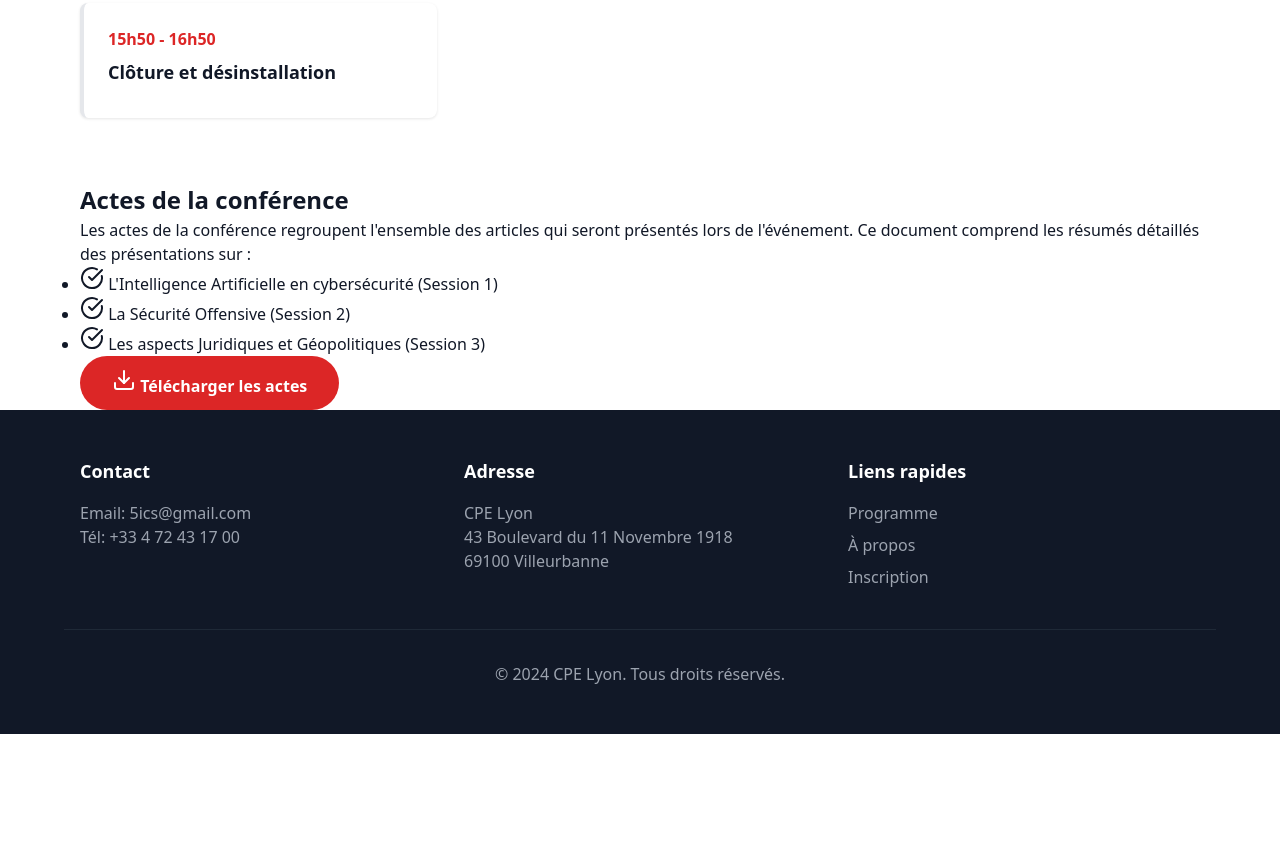
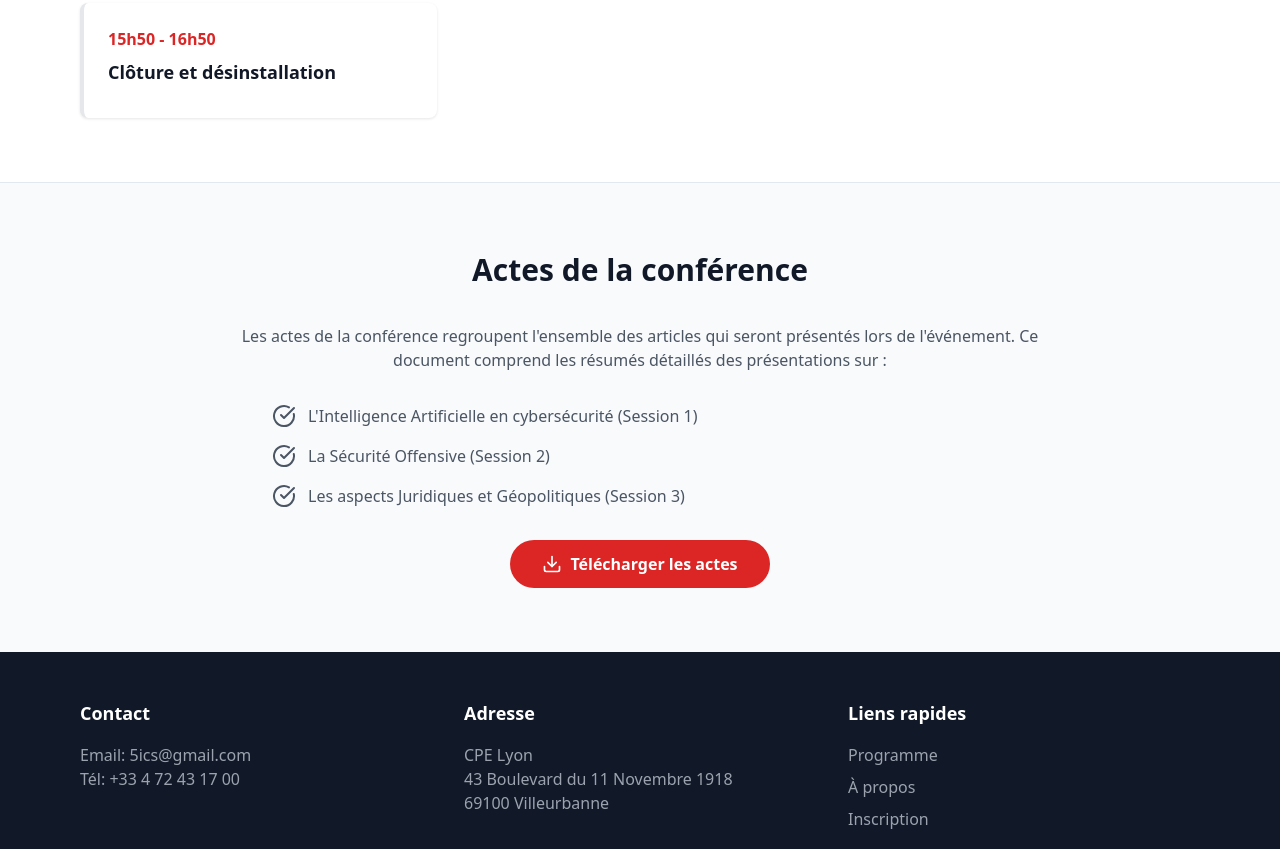
Before and after one commit to CpeConf/5ICSConf, a plain HTML site: page index.html in a window 1280 px wide. Shown: the part 2069-2918 px from the top of the page. Before the commit the page ends 2803 px from the top, so only its background shows below. Drawn offline with nearby package versions, Linux system fonts and the light colour scheme.

Commit message:
Update styles.css

```diff
--- a/styles.css
+++ b/styles.css
@@ -30,6 +30,8 @@ body {
     font-weight: 600;
     text-decoration: none;
     transition: background-color 0.3s;
+    border: none;
+    cursor: pointer;
 }
 
 .btn-primary {
@@ -110,7 +112,8 @@ body {
 
 /* About section */
 .about-section {
-    background-color: #f9fafb;
+    background: linear-gradient(rgba(249, 250, 251, 0.9), rgba(249, 250, 251, 0.9)),
+                url('https://images.unsplash.com/photo-1550751827-4bd374c3f58b?q=80&w=2940') center/cover no-repeat;
     padding: 4rem 0;
 }
 
@@ -158,12 +161,6 @@ body {
     margin-right: 0.75rem;
 }
 
-.about-section {
-    background: linear-gradient(rgba(249, 250, 251, 0.9), rgba(249, 250, 251, 0.9)),
-                url('https://images.unsplash.com/photo-1550751827-4bd374c3f58b?q=80&w=2940') center/cover no-repeat;
-    padding: 4rem 0;
-}
-
 .about-image {
     border-radius: 0.5rem;
     overflow: hidden;
@@ -190,7 +187,7 @@ body {
 
 .program-grid {
     display: grid;
-    gap: 2rem;
+    gap: 1.5rem;
 }
 
 @media (min-width: 768px) {
@@ -239,12 +236,6 @@ body {
     background-color: #f0fdf4;
 }
 
-.session-details {
-    color: #6b7280;
-    font-size: 0.9rem;
-    margin-top: 0.5rem;
-}
-
 .program-item .time {
     color: #dc2626;
     font-weight: 600;
@@ -257,31 +248,70 @@ body {
     margin-bottom: 0.5rem;
 }
 
-.program-item .speaker {
+.program-item .session-details {
+    color: #6b7280;
+    font-size: 0.9rem;
+}
+
+/* Actes section */
+.actes-section {
+    background-color: #f8fafc;
+    padding: 4rem 0;
+    border-top: 1px solid #e2e8f0;
+}
+
+.actes-section h2 {
+    font-size: 1.875rem;
+    font-weight: bold;
+    text-align: center;
+    margin-bottom: 2rem;
+}
+
+.actes-content {
+    max-width: 800px;
+    margin: 0 auto;
+}
+
+.actes-content p {
+    color: #4b5563;
+    text-align: center;
+    margin-bottom: 2rem;
+}
+
+.actes-list {
+    list-style: none;
+    margin-bottom: 2rem;
+    padding: 0 2rem;
+}
+
+.actes-list li {
+    display: flex;
+    align-items: center;
+    gap: 0.75rem;
+    margin-bottom: 1rem;
     color: #4b5563;
 }
 
-.program-link {
+.actes-list i {
+    color: #10b981;
+    width: 1.25rem;
+    height: 1.25rem;
+}
+
+.actes-download {
     text-align: center;
     margin-top: 2rem;
 }
 
-.link-primary {
-    color: #dc2626;
-    font-weight: 600;
-    text-decoration: none;
+.actes-download .btn {
     display: inline-flex;
     align-items: center;
     gap: 0.5rem;
 }
 
-.link-primary:hover {
-    color: #b91c1c;
-}
-
-.link-primary i {
-    width: 1rem;
-    height: 1rem;
+.download-icon {
+    width: 1.25rem;
+    height: 1.25rem;
 }
 
 /* Footer */
```
